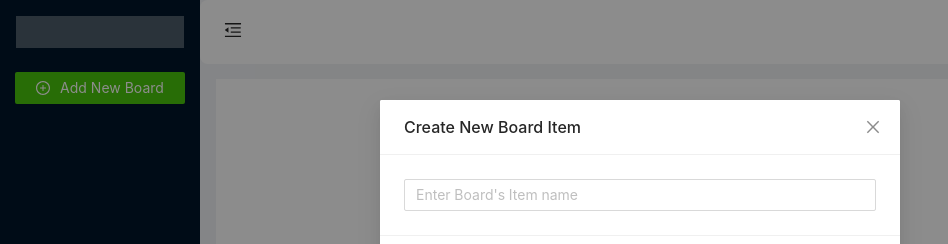
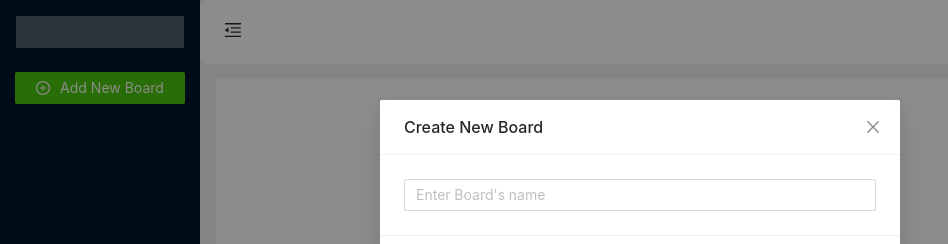
Before and after one commit to Phibee/crypto-board, a React (Create React App) app: page / in a window 1280 px wide. Both pictures are taken after a click on the item "Add New Board". Shown: the top 244 px of the page, without its empty margins (0-948 px from the left). Built offline with nearby package versions, Linux system fonts and the light colour scheme.

Commit message:
Change Modal titles

```diff
--- a/src/components/SidebarNavigation.tsx
+++ b/src/components/SidebarNavigation.tsx
@@ -87,12 +87,12 @@ const SidebarNavigation: React.FC<ISidebarNavigationProps> = ({collapsed, ...pro
 
       {/* Modal for new board */}
       <Modal
-        title="Create New Board Item"
+        title="Create New Board"
         visible={isModalVisible}
         onOk={handleOnOk}
         onCancel={handleOnCancel}>
         <Input
-          placeholder="Enter Board's Item name"
+          placeholder="Enter Board's name"
           value={inputVal}
           onChange={e => setInputVal(e.target.value)}
         />
--- a/src/pages/Board.tsx
+++ b/src/pages/Board.tsx
@@ -115,7 +115,7 @@ const BoardView: React.FC<IBoardViewProps> = ({...props}) => {
         onOk={handleOnOk}
         onCancel={handleOnCancel}>
         <Input
-          placeholder="Enter Board's Item name"
+          placeholder="Enter Board's column name"
           value={inputVal}
           onChange={e => setInputVal(e.target.value)}
         />
```
